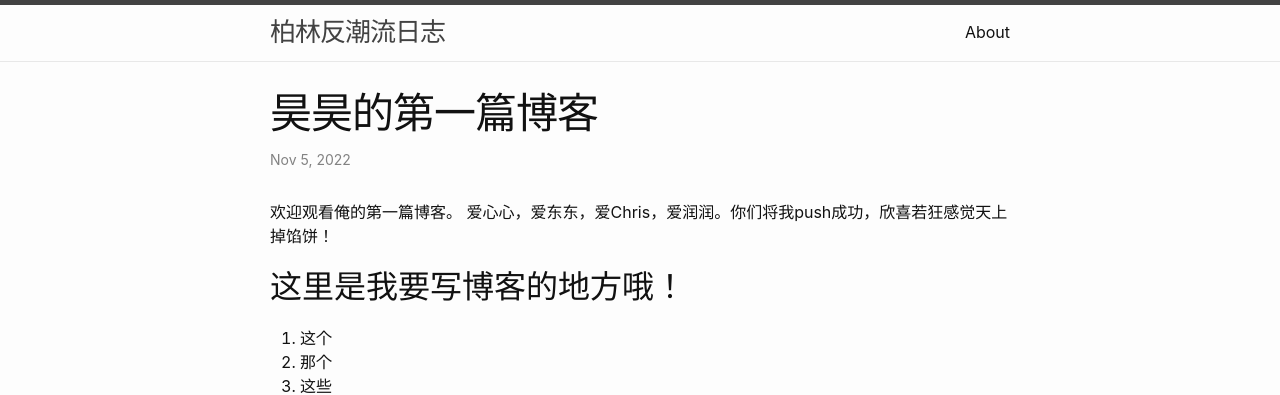
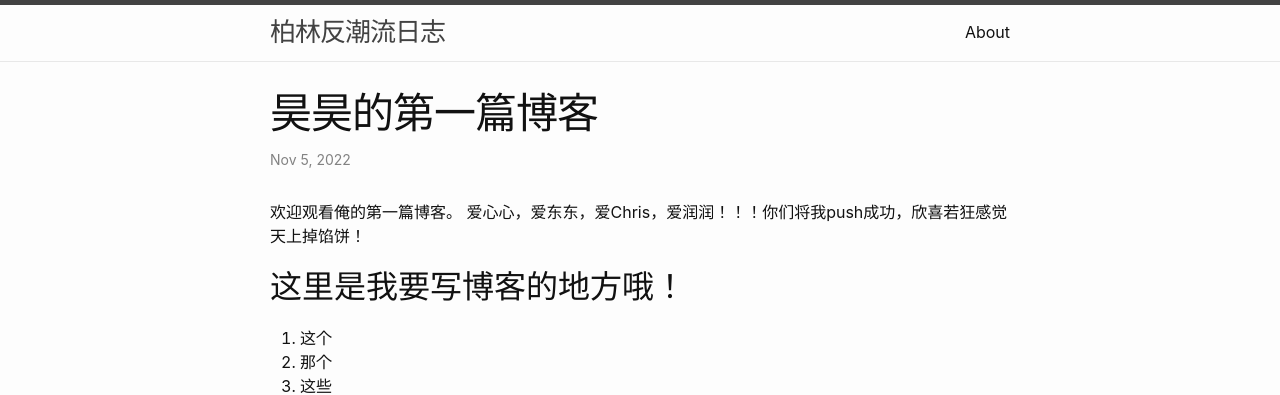
Before and after one commit to Howareu994/my-blog, a Jekyll site: the page built from _posts/2022-11-05-我的第一篇博客-嘻嘻.md, in a window 1280 px wide. Shown: the top 395 px of the page. Built offline with Jekyll 4.4.1, drawn with Linux system fonts in a browser that asks for light colours.

```diff
--- a/_posts/2022-11-05-我的第一篇博客-嘻嘻.md
+++ b/_posts/2022-11-05-我的第一篇博客-嘻嘻.md
@@ -5,7 +5,7 @@ date:   2022-11-05 20:56:17 +0100
 categories: jekyll update
 ---
 欢迎观看俺的第一篇博客。
-爱心心，爱东东，爱Chris，爱润润。你们将我push成功，欣喜若狂感觉天上掉馅饼！
+爱心心，爱东东，爱Chris，爱润润！！！你们将我push成功，欣喜若狂感觉天上掉馅饼！
 
 ## 这里是我要写博客的地方哦！
 1. 这个
```
